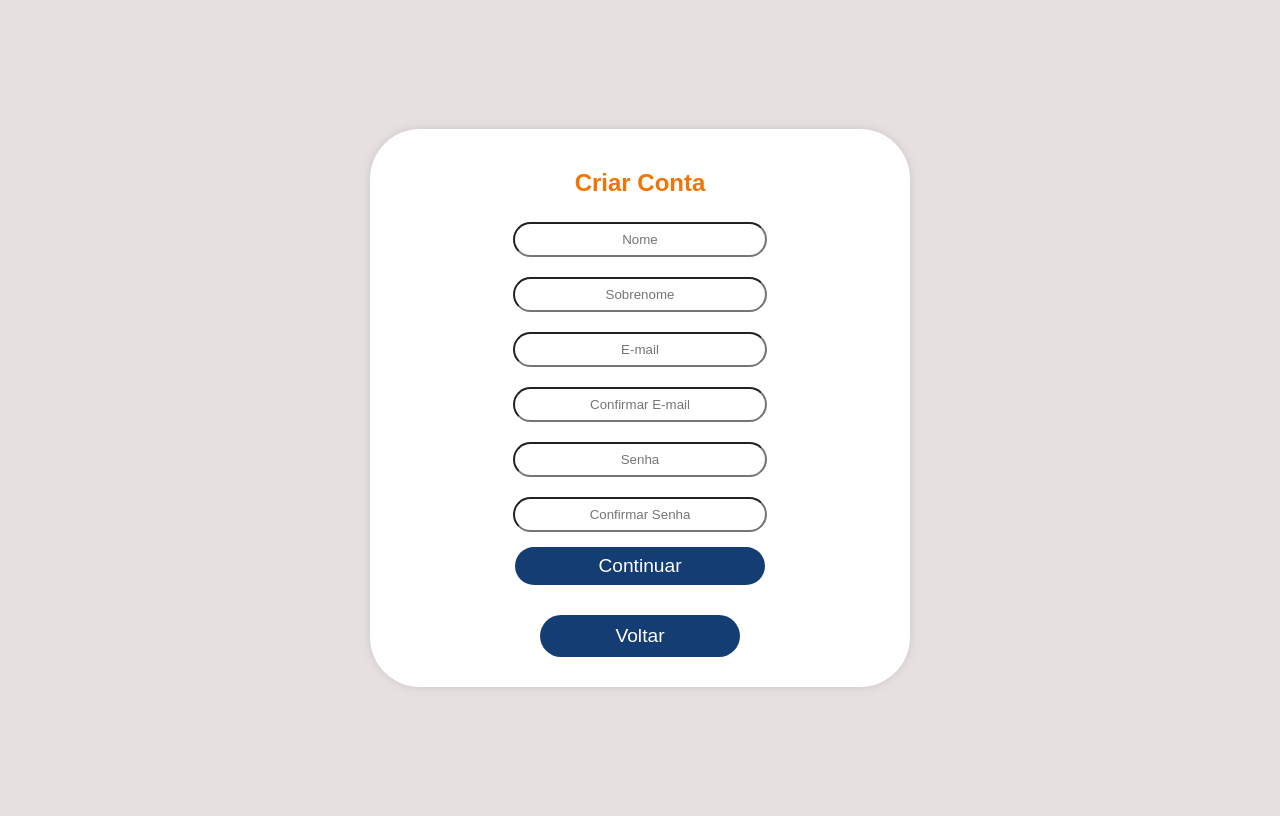
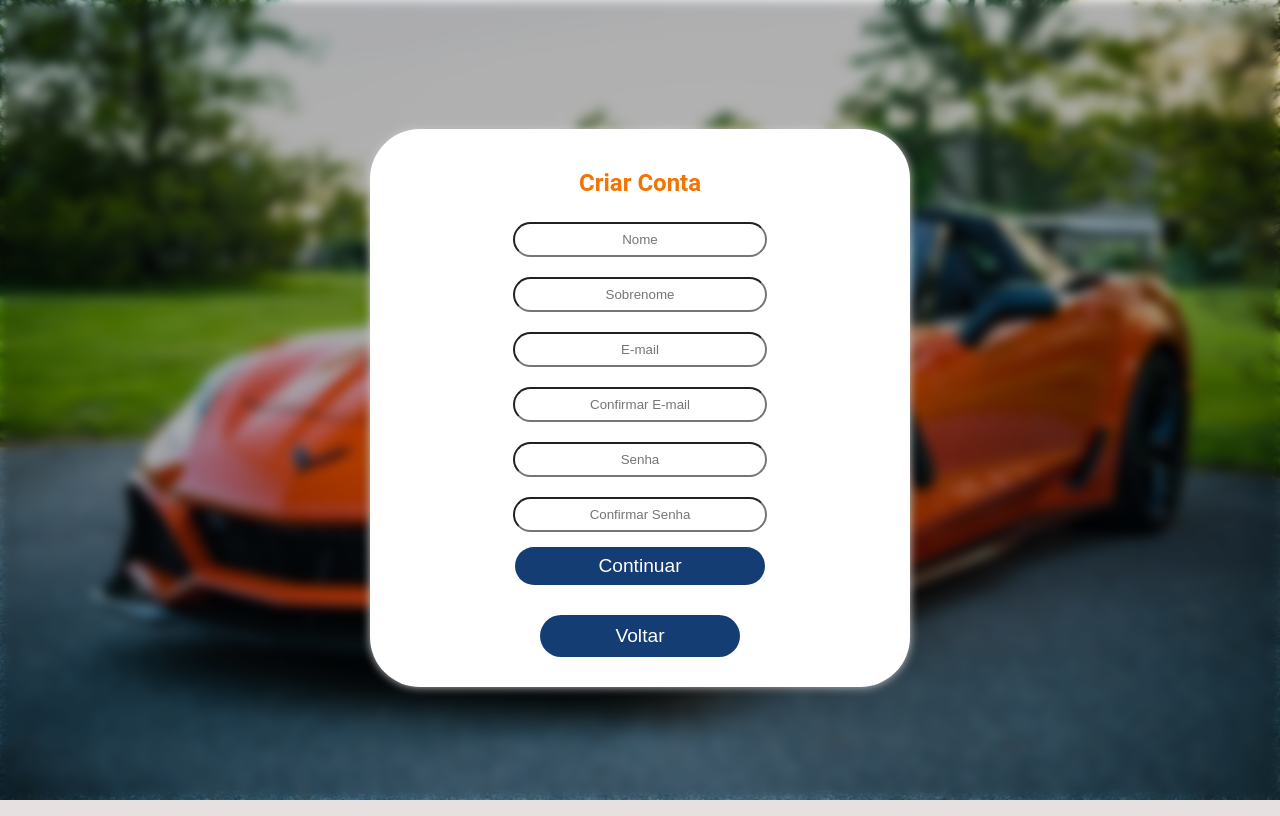
Before and after one commit to misaelcosta07/Projetos-Web, a plain HTML site: page Crud/cadastro.html in a window 1280 px wide. Drawn offline with Linux system fonts and the light colour scheme.

Commit message:
mudanças na imagem

```diff
--- a/Crud/cadastro.html
+++ b/Crud/cadastro.html
@@ -24,9 +24,12 @@
 
         <input type="password" id="confirmasenha" placeholder="Confirmar Senha" required>
 
-        <button type="submit">Continuar</button>
+       <button type="submit" >Continuar</button>
 
 
+         <div id="imgfundo" class="background">
+            <img src="imagem/foto-carrodeluxo.jpg" alt="carro de luxo" srcset="">
+         </div>
 
         <a href="cadastro.html"></a>
 
--- a/Crud/style.css
+++ b/Crud/style.css
@@ -1,8 +1,6 @@
 :root {
 
-  --cor-principal:;
-  --fonte-principal:
-  font-family: 'Roboto', sans-serif;
+  --font-principal: 'Roboto', sans-serif;
   --cor-principal:#F27405;
   --cor-button: #143D73;
   --cor-detalhes:rgb(231, 224, 224);
@@ -13,14 +11,13 @@
 
 
 body {
-  font-family: Arial, sans-serif;
+  font-family: var(--font-principal);
   background-color:var(--cor-detalhes);
   display: flex;
   justify-content: center;
   align-items: center;
   height: 100vh;
 }
-
 .container {
   background: white;
   padding: 20px;
@@ -29,9 +26,43 @@ body {
   width: 500px;
 }
 
+/* imagem de fundo posicionada atrás do conteúdo */
+#imgfundo,
+.background {
+  position: fixed;
+  inset: 0; /* top/right/bottom/left: 0 */
+  z-index: -1; /* atrás do conteúdo */
+  display: flex;
+  justify-content: center;
+  align-items: center;
+  overflow: hidden;
+}
+
+#imgfundo img,
+.background img {
+  width: 100%;
+  height: 100%;
+  object-fit: cover;
+  filter: blur(6px) brightness(0.7); /* desfoca e escurece levemente para destacar o form */
+  transition: filter 0.4s ease; /* transição suave para ficar nítida */
+}
+
+/* quando usuário está logado/remove o blur */
+.background.logado img {
+  filter: blur(0px) brightness(1);
+}
+
 h2{
   color: var(--cor-principal);
 text-align: center;
+}
+
+div#imgfundo{
+background-image: url(imagem/foto-carrodeluxo.jpg); /* caminho da imagem */
+  background-size: cover; /* cobre toda a tela */
+  background-position: center; /* centraliza a imagem */
+  background-repeat: no-repeat; /* evita repetição */
+
 }
 
 input {
@@ -92,7 +123,3 @@ button.cadastro{
     width: 200px;
     cursor: pointer;
 }
-
-/*
-aqui vou usar filter: blur() - deixa a imaem do fundo desfocada.
-*/
```
Also changed, not shown: Crud/index.html (+30 -5 lines), Crud/imagem/foto-carrodeluxo.jpg (added).
